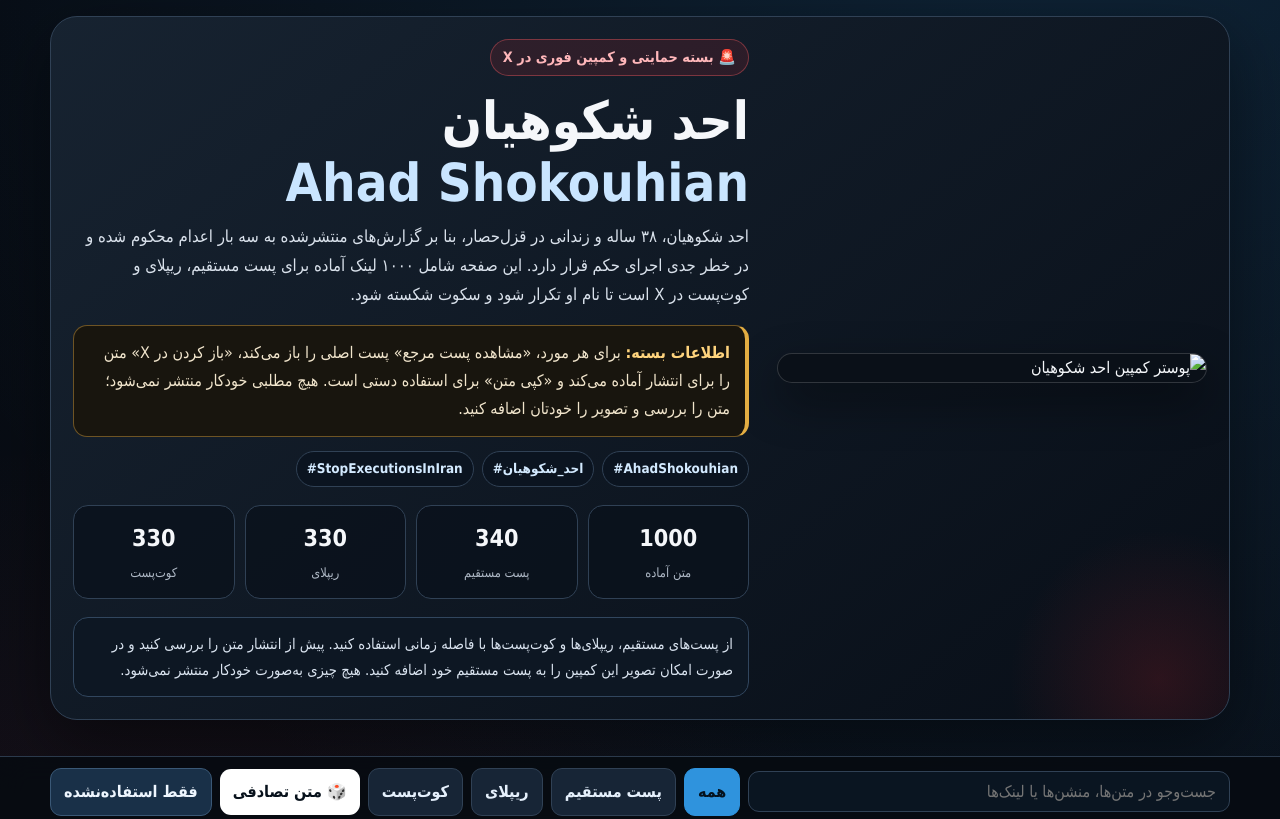
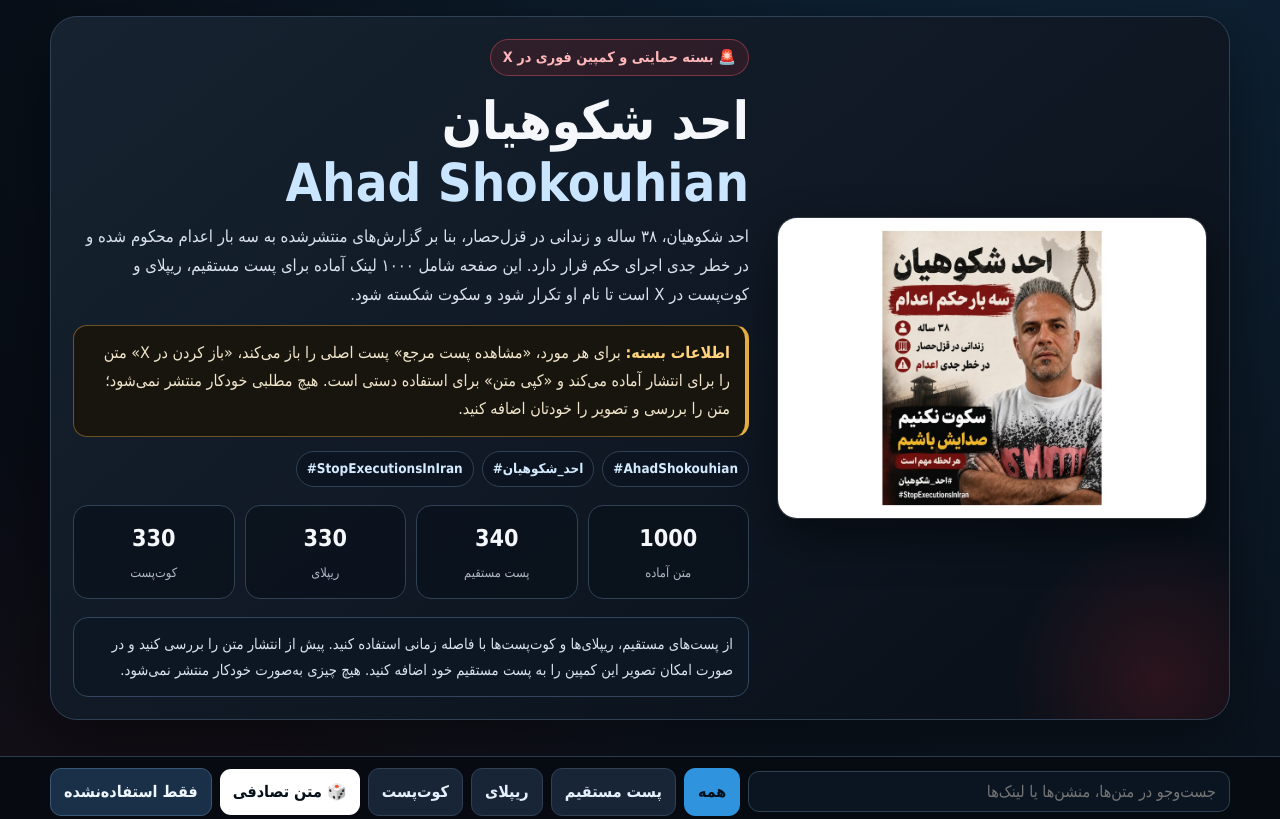
Before and after one commit to AminPahlavi/AhadShokouhian, a plain HTML site: page index.html in a window 1280 px wide. Shown: the top 819 px of the page. Drawn offline with Linux system fonts and the light colour scheme.

Commit message:
Add files via upload

```diff
--- a/index.html
+++ b/index.html
@@ -13,8 +13,8 @@
   --gold:#e3ad42;--green:#42c98a;--shadow:0 22px 68px rgba(0,0,0,.42)
 }
 *{box-sizing:border-box}
-html{scroll-behavior:smooth;-webkit-text-size-adjust:100%;max-width:100%;overflow-x:clip}
-body{margin:0;min-height:100vh;color:var(--text);font-family:Tahoma,"Segoe UI",Arial,sans-serif;line-height:1.75;background:radial-gradient(circle at 85% -5%,rgba(47,147,221,.2),transparent 25%),radial-gradient(circle at 8% 30%,rgba(201,40,46,.16),transparent 28%),linear-gradient(180deg,#070b12,#0c131d 50%,#070b12);overflow-x:clip}
+html{scroll-behavior:smooth;-webkit-text-size-adjust:100%}
+body{margin:0;min-height:100vh;color:var(--text);font-family:Tahoma,"Segoe UI",Arial,sans-serif;line-height:1.75;background:radial-gradient(circle at 85% -5%,rgba(47,147,221,.2),transparent 25%),radial-gradient(circle at 8% 30%,rgba(201,40,46,.16),transparent 28%),linear-gradient(180deg,#070b12,#0c131d 50%,#070b12)}
 a{color:inherit}.wrap{width:min(1180px,calc(100% - 24px));margin:auto;min-width:0}
 .topbar{padding:14px 0 0}
 .return{display:inline-flex;align-items:center;gap:7px;text-decoration:none;border:1px solid var(--line);background:#101925;padding:8px 13px;border-radius:11px;color:#d9e7f6;font-weight:800}
@@ -53,14 +53,14 @@ button:hover,.btn:hover{transform:translateY(-1px)}
 .empty{grid-column:1/-1;text-align:center;padding:45px;border:1px dashed var(--line);border-radius:17px;color:var(--muted)}
 .footer{border-top:1px solid var(--line);padding:24px 0 35px;color:#9cacbf;text-align:center;font-size:.88rem}.telegram{display:inline-flex;align-items:center;gap:7px;color:#66b8ff;text-decoration:none;direction:ltr;font-weight:900}
 .toast{position:fixed;left:50%;bottom:20px;transform:translate(-50%,18px);background:#fff;color:#07101a;padding:9px 15px;border-radius:11px;font-weight:900;opacity:0;pointer-events:none;transition:.2s;z-index:99;box-shadow:0 12px 35px rgba(0,0,0,.35)}.toast.show{opacity:1;transform:translate(-50%,0)}
-@media(max-width:820px){.hero-card{grid-template-columns:1fr;padding:15px;gap:18px}.poster{max-width:520px;margin:auto}.stats{grid-template-columns:repeat(2,1fr)}.grid{grid-template-columns:1fr}.actions{grid-template-columns:1fr}.actions.two{grid-template-columns:1fr 1fr}.text{min-height:auto}.controls{position:static}}
+@media(max-width:820px){.hero-card{grid-template-columns:1fr;padding:15px;gap:18px}.poster{max-width:520px;margin:auto}.stats{grid-template-columns:repeat(2,1fr)}.grid{grid-template-columns:1fr}.actions{grid-template-columns:1fr}.actions.two{grid-template-columns:1fr 1fr}.text{min-height:auto}}
 @media(max-width:520px){.wrap{width:min(100% - 14px,1180px)}.hero{padding-top:10px}.hero-card{border-radius:19px}.control-row{display:grid;grid-template-columns:repeat(2,1fr)}.search{grid-column:1/-1;width:100%;min-width:0}.summary{align-items:flex-start;flex-direction:column}.progress-bar{width:110px}.actions.two{grid-template-columns:1fr}.pagination{gap:6px}.pagination button{min-width:0;padding:8px 9px;font-size:.82rem}.page-info{order:-1;width:100%}}
 @media print{.topbar,.controls,.actions,.used-toggle,.pagination,.guide,.footer{display:none}.hero-card{grid-template-columns:260px 1fr;box-shadow:none}.grid{display:block}.card{break-inside:avoid;margin-bottom:10px;box-shadow:none;color:#111;background:#fff}.text{color:#111;background:#fff}body{background:#fff}}
 </style>
 </head>
 <body data-storage-key="campaign-ahad-shokouhian-used-v4">
 <header class="hero"><div class="wrap"><div class="hero-card">
-<div><img class="poster" src="../../assets/ahad-shokouhian.jpg" alt="پوستر کمپین احد شکوهیان"></div>
+<div><img class="poster" src="ahad-shokouhian.jpg" alt="پوستر کمپین احد شکوهیان"></div>
 <div>
 <span class="kicker">🚨 بسته حمایتی و کمپین فوری در X</span>
 <h1>احد شکوهیان<br><span class="latin">Ahad Shokouhian</span></h1>
@@ -218,5 +218,4 @@ document.getElementById("top-pagination").innerHTML=paginationHtml("top");
 document.getElementById("bottom-pagination").innerHTML=paginationHtml("bottom");
 render();
 </script>
-
 </body></html>
```
